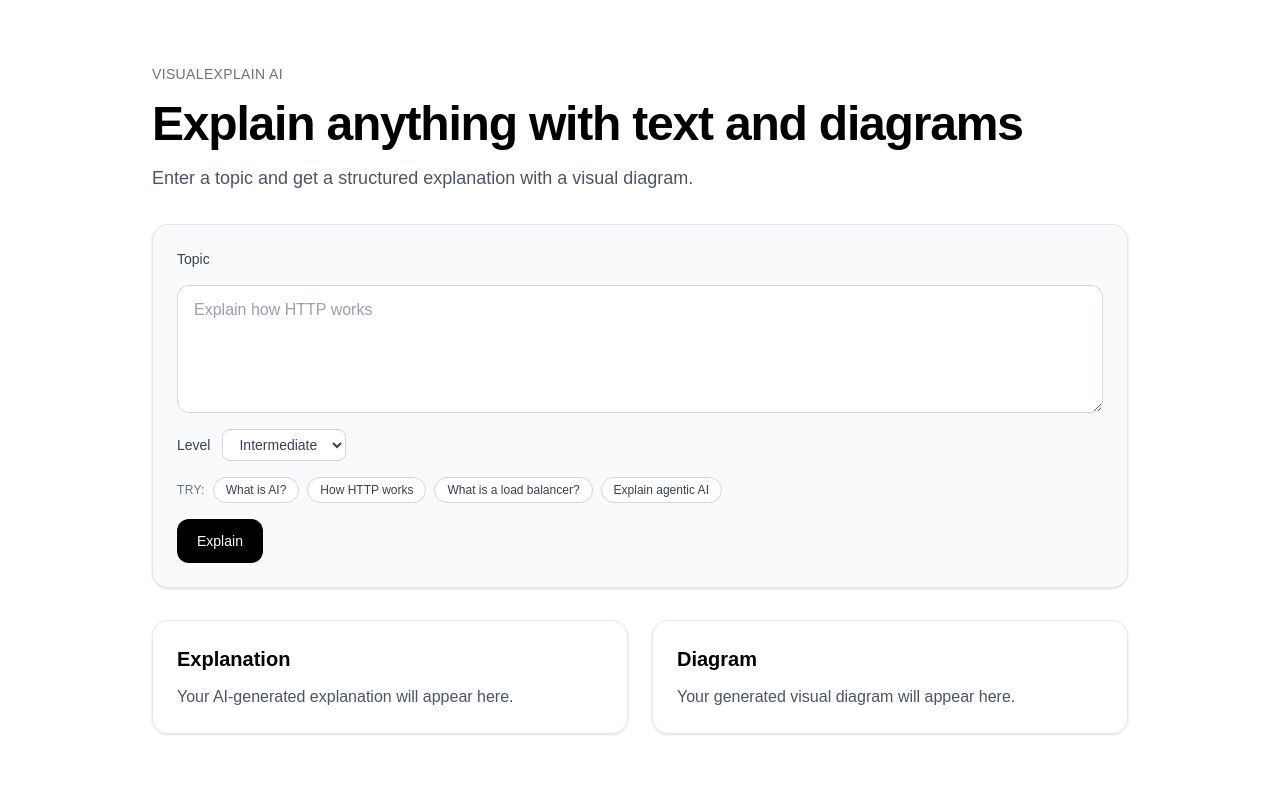
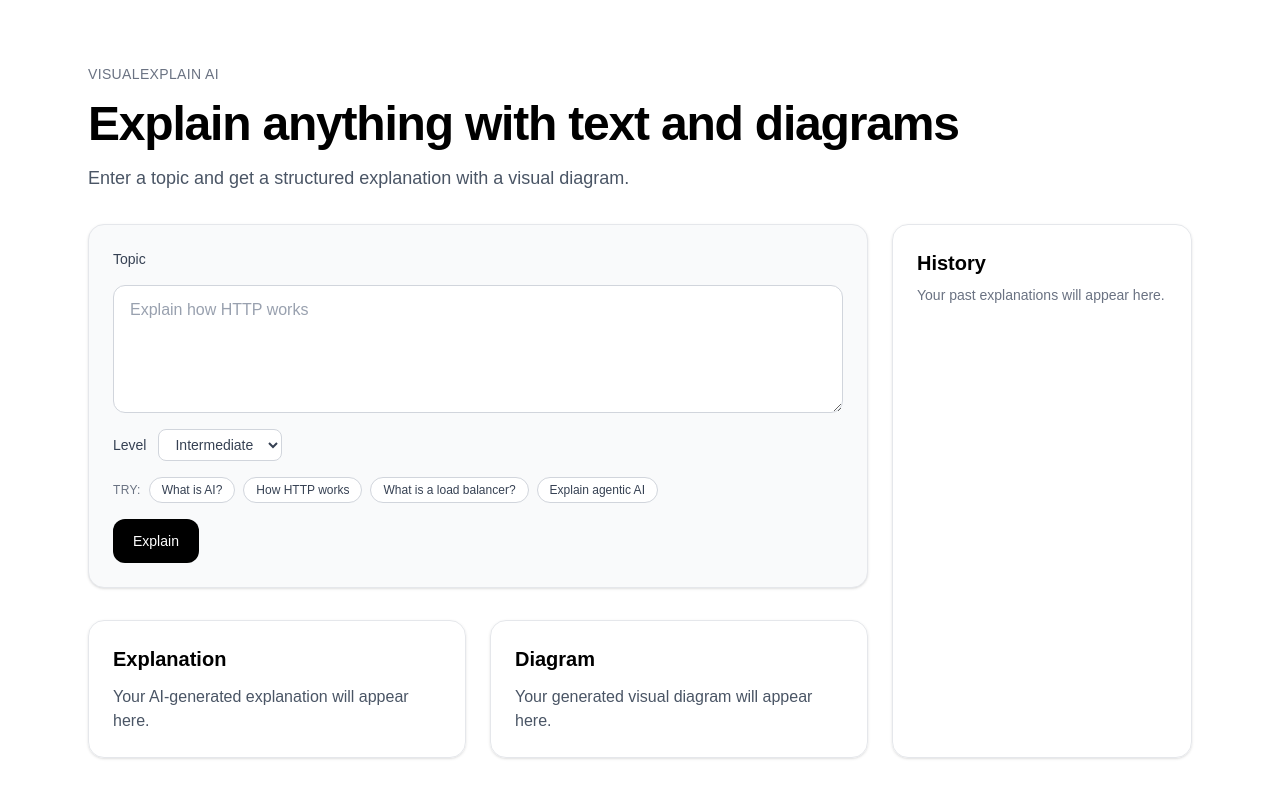
Before and after one commit to shivscript/visual-explain-ai, a Next.js app: page / in a window 1280 px wide. Shown: the top 798 px of the page. Built offline with nearby package versions, Linux system fonts and the light colour scheme.

Commit message:
Add history panel with localStorage persistence

```diff
--- a/app/page.tsx
+++ b/app/page.tsx
@@ -2,18 +2,10 @@
 
 import CopyButton from "@/components/CopyButton";
 import Diagram from "@/components/Diagram";
+import HistoryPanel from "@/components/HistoryPanel";
+import type { ExplainResult, HistoryEntry, Level } from "@/lib/types";
+import { useHistory } from "@/lib/useHistory";
 import { useState } from "react";
-
-type ExplainResult = {
-  title: string;
-  summary: string;
-  components: string[];
-  steps: string[];
-  diagram_type: "flowchart" | "sequence";
-  diagram_code: string;
-};
-
-type Level = "beginner" | "intermediate" | "advanced";
 
 const LEVELS: { value: Level; label: string }[] = [
   { value: "beginner", label: "Beginner" },
@@ -35,7 +27,9 @@ export default function Home() {
   const [error, setError] = useState<string | null>(null);
   const [result, setResult] = useState<ExplainResult | null>(null);
 
-  async function runExplain(nextTopic: string) {
+  const { entries, addEntry, removeEntry, clear } = useHistory();
+
+  async function runExplain(nextTopic: string, nextLevel: Level) {
     if (!nextTopic.trim()) return;
 
     setLoading(true);
@@ -46,7 +40,7 @@ export default function Home() {
       const res = await fetch("/api/explain", {
         method: "POST",
         headers: { "Content-Type": "application/json" },
-        body: JSON.stringify({ topic: nextTopic, level }),
+        body: JSON.stringify({ topic: nextTopic, level: nextLevel }),
       });
 
       const data = await res.json();
@@ -56,7 +50,13 @@ export default function Home() {
         return;
       }
 
-      setResult(data as ExplainResult);
+      const explainResult = data as ExplainResult;
+      setResult(explainResult);
+      addEntry({
+        topic: nextTopic,
+        level: nextLevel,
+        result: explainResult,
+      });
     } catch (err) {
       setError(err instanceof Error ? err.message : "Network error");
     } finally {
@@ -66,12 +66,20 @@ export default function Home() {
 
   function handleSubmit(e: React.FormEvent<HTMLFormElement>) {
     e.preventDefault();
-    runExplain(topic);
+    runExplain(topic, level);
   }
 
   function handleExampleClick(example: string) {
     setTopic(example);
-    runExplain(example);
+    runExplain(example, level);
+  }
+
+  function handleHistorySelect(entry: HistoryEntry) {
+    setTopic(entry.topic);
+    setLevel(entry.level);
+    setResult(entry.result);
+    setError(null);
+    setLoading(false);
   }
 
   const explanationText = result
@@ -92,7 +100,7 @@ export default function Home() {
 
   return (
     <main className="min-h-screen bg-white text-black">
-      <div className="mx-auto flex max-w-5xl flex-col gap-8 px-6 py-16">
+      <div className="mx-auto flex max-w-6xl flex-col gap-8 px-6 py-16">
         <div className="space-y-4">
           <p className="text-sm font-medium uppercase tracking-wide text-gray-500">
             VisualExplain AI
@@ -105,9 +113,14 @@ export default function Home() {
           </p>
         </div>
 
+        <div className="grid gap-6 lg:grid-cols-[1fr_300px]">
+          <div className="flex flex-col gap-8">
             <div className="rounded-2xl border border-gray-200 bg-gray-50 p-6 shadow-sm">
               <form className="flex flex-col gap-4" onSubmit={handleSubmit}>
-            <label htmlFor="topic" className="text-sm font-medium text-gray-700">
+                <label
+                  htmlFor="topic"
+                  className="text-sm font-medium text-gray-700"
+                >
                   Topic
                 </label>
                 <textarea
@@ -176,7 +189,7 @@ export default function Home() {
               </div>
             )}
 
-        <div className="grid gap-6 lg:grid-cols-2">
+            <div className="grid gap-6 xl:grid-cols-2">
               <section className="rounded-2xl border border-gray-200 p-6 shadow-sm">
                 <div className="mb-3 flex items-center justify-between">
                   <h2 className="text-xl font-semibold">Explanation</h2>
@@ -216,7 +229,9 @@ export default function Home() {
                         </h4>
                         <ol className="list-decimal pl-5 text-gray-700">
                           {result.steps.map((s, i) => (
-                        <li key={i}>{s.replace(/^\s*\d+[.)]\s*/, "")}</li>
+                            <li key={i}>
+                              {s.replace(/^\s*\d+[.)]\s*/, "")}
+                            </li>
                           ))}
                         </ol>
                       </div>
@@ -229,7 +244,10 @@ export default function Home() {
                 <div className="mb-3 flex items-center justify-between">
                   <h2 className="text-xl font-semibold">Diagram</h2>
                   {result && (
-                <CopyButton text={result.diagram_code} label="Copy code" />
+                    <CopyButton
+                      text={result.diagram_code}
+                      label="Copy code"
+                    />
                   )}
                 </div>
 
@@ -250,6 +268,15 @@ export default function Home() {
                   </div>
                 )}
               </section>
+            </div>
+          </div>
+
+          <HistoryPanel
+            entries={entries}
+            onSelect={handleHistorySelect}
+            onRemove={removeEntry}
+            onClear={clear}
+          />
         </div>
       </div>
     </main>
--- /dev/null
+++ b/components/HistoryPanel.tsx
@@ -0,0 +1,97 @@
+"use client";
+
+import type { HistoryEntry } from "@/lib/types";
+
+type HistoryPanelProps = {
+  entries: HistoryEntry[];
+  onSelect: (entry: HistoryEntry) => void;
+  onRemove: (id: string) => void;
+  onClear: () => void;
+};
+
+const LEVEL_BADGE: Record<HistoryEntry["level"], string> = {
+  beginner: "bg-green-100 text-green-700",
+  intermediate: "bg-blue-100 text-blue-700",
+  advanced: "bg-purple-100 text-purple-700",
+};
+
+export default function HistoryPanel({
+  entries,
+  onSelect,
+  onRemove,
+  onClear,
+}: HistoryPanelProps) {
+  if (entries.length === 0) {
+    return (
+      <aside className="rounded-2xl border border-gray-200 p-6 shadow-sm">
+        <h2 className="mb-2 text-xl font-semibold">History</h2>
+        <p className="text-sm text-gray-500">
+          Your past explanations will appear here.
+        </p>
+      </aside>
+    );
+  }
+
+  return (
+    <aside className="rounded-2xl border border-gray-200 p-6 shadow-sm">
+      <div className="mb-3 flex items-center justify-between">
+        <h2 className="text-xl font-semibold">History</h2>
+        <button
+          type="button"
+          onClick={onClear}
+          className="text-xs font-medium text-gray-500 transition hover:text-red-600"
+        >
+          Clear all
+        </button>
+      </div>
+
+      <ul className="flex flex-col gap-2">
+        {entries.map((entry) => (
+          <li
+            key={entry.id}
+            className="group flex items-start justify-between gap-2 rounded-lg border border-gray-200 bg-white px-3 py-2 transition hover:border-black"
+          >
+            <button
+              type="button"
+              onClick={() => onSelect(entry)}
+              className="flex flex-1 flex-col items-start gap-1 text-left"
+            >
+              <span className="line-clamp-1 text-sm font-medium text-gray-900">
+                {entry.result.title || entry.topic}
+              </span>
+              <span className="flex items-center gap-2 text-xs text-gray-500">
+                <span
+                  className={`rounded-full px-2 py-0.5 text-[10px] font-medium uppercase ${LEVEL_BADGE[entry.level]}`}
+                >
+                  {entry.level}
+                </span>
+                <span>{formatTime(entry.createdAt)}</span>
+              </span>
+            </button>
+
+            <button
+              type="button"
+              onClick={() => onRemove(entry.id)}
+              aria-label="Remove from history"
+              className="opacity-0 transition group-hover:opacity-100 hover:text-red-600"
+            >
+              ×
+            </button>
+          </li>
+        ))}
+      </ul>
+    </aside>
+  );
+}
+
+function formatTime(ts: number): string {
+  const diffMs = Date.now() - ts;
+  const minutes = Math.floor(diffMs / 60000);
+  if (minutes < 1) return "just now";
+  if (minutes < 60) return `${minutes}m ago`;
+  const hours = Math.floor(minutes / 60);
+  if (hours < 24) return `${hours}h ago`;
+  const days = Math.floor(hours / 24);
+  if (days < 7) return `${days}d ago`;
+  return new Date(ts).toLocaleDateString();
+}
--- /dev/null
+++ b/lib/types.ts
@@ -0,0 +1,18 @@
+export type ExplainResult = {
+  title: string;
+  summary: string;
+  components: string[];
+  steps: string[];
+  diagram_type: "flowchart" | "sequence";
+  diagram_code: string;
+};
+
+export type Level = "beginner" | "intermediate" | "advanced";
+
+export type HistoryEntry = {
+  id: string;
+  topic: string;
+  level: Level;
+  result: ExplainResult;
+  createdAt: number;
+};
--- /dev/null
+++ b/lib/useHistory.ts
@@ -0,0 +1,70 @@
+"use client";
+
+import { useCallback, useEffect, useState } from "react";
+import type { HistoryEntry } from "./types";
+
+const STORAGE_KEY = "visual-explain-history";
+const MAX_ENTRIES = 20;
+
+function readStorage(): HistoryEntry[] {
+  if (typeof window === "undefined") return [];
+  try {
+    const raw = window.localStorage.getItem(STORAGE_KEY);
+    if (!raw) return [];
+    const parsed = JSON.parse(raw);
+    return Array.isArray(parsed) ? (parsed as HistoryEntry[]) : [];
+  } catch {
+    return [];
+  }
+}
+
+function writeStorage(entries: HistoryEntry[]) {
+  if (typeof window === "undefined") return;
+  try {
+    window.localStorage.setItem(STORAGE_KEY, JSON.stringify(entries));
+  } catch {
+    // Quota exceeded or storage disabled — ignore.
+  }
+}
+
+export function useHistory() {
+  // Start empty so server and first client render match (no hydration mismatch).
+  const [entries, setEntries] = useState<HistoryEntry[]>([]);
+  const [loaded, setLoaded] = useState(false);
+
+  // Load from localStorage after mount.
+  useEffect(() => {
+    setEntries(readStorage());
+    setLoaded(true);
+  }, []);
+
+  const addEntry = useCallback((entry: Omit<HistoryEntry, "id" | "createdAt">) => {
+    setEntries((prev) => {
+      const next: HistoryEntry[] = [
+        {
+          ...entry,
+          id: crypto.randomUUID(),
+          createdAt: Date.now(),
+        },
+        ...prev,
+      ].slice(0, MAX_ENTRIES);
+      writeStorage(next);
+      return next;
+    });
+  }, []);
+
+  const removeEntry = useCallback((id: string) => {
+    setEntries((prev) => {
+      const next = prev.filter((e) => e.id !== id);
+      writeStorage(next);
+      return next;
+    });
+  }, []);
+
+  const clear = useCallback(() => {
+    setEntries([]);
+    writeStorage([]);
+  }, []);
+
+  return { entries, loaded, addEntry, removeEntry, clear };
+}
```
Lines whose indentation alone changed are shown as unchanged.
